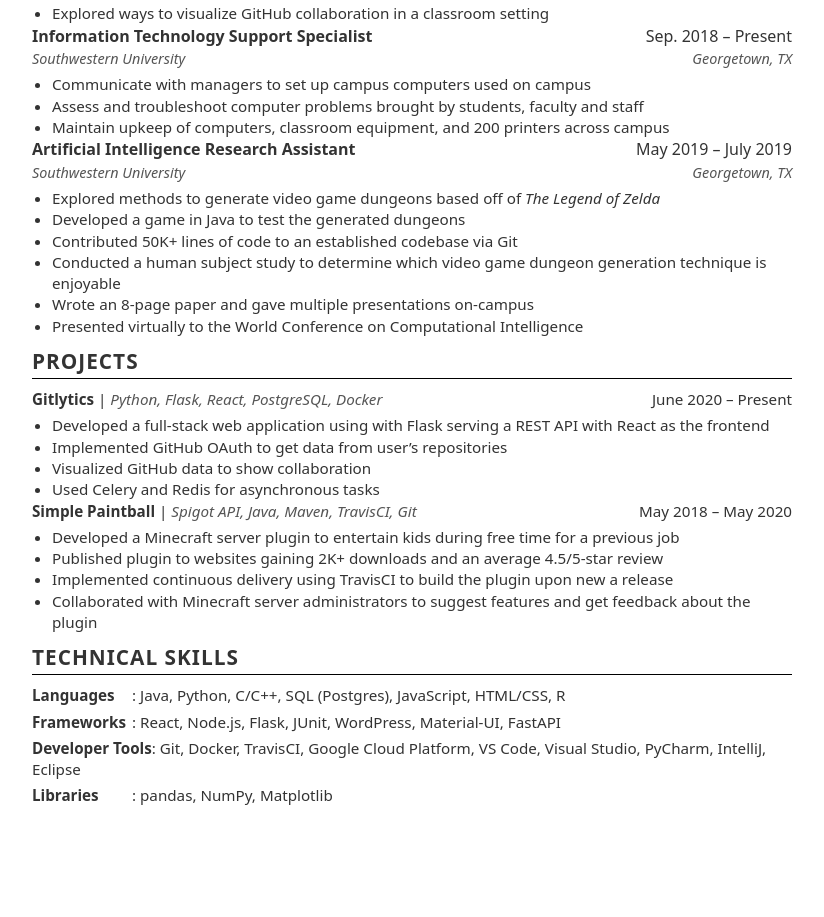
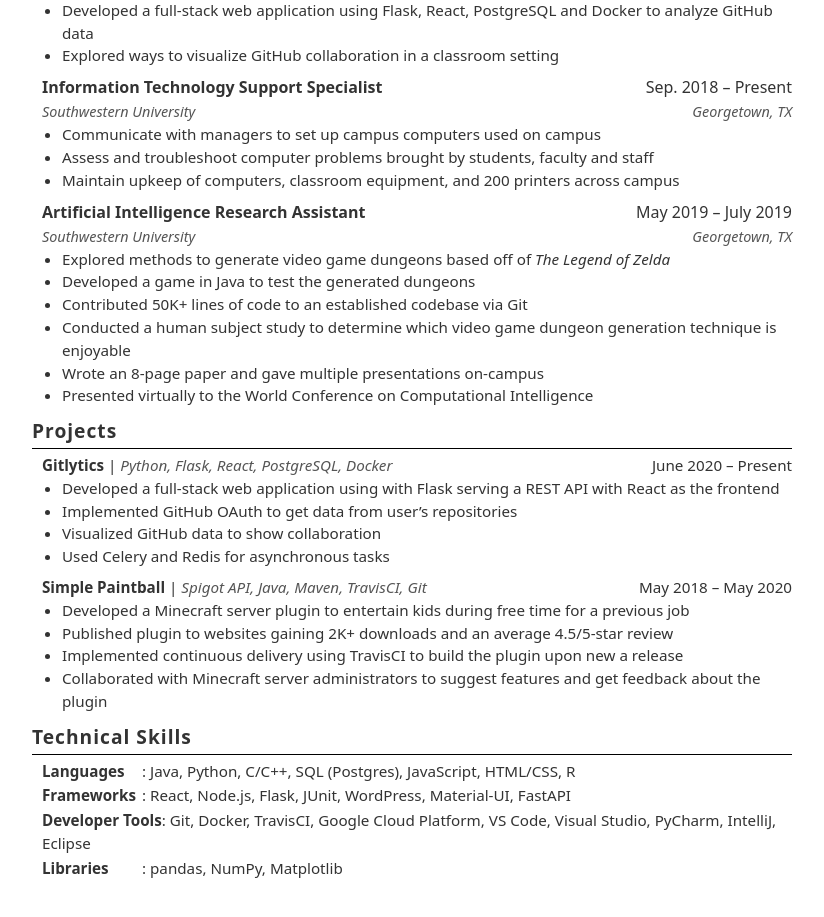
Before and after one commit to Nikhil1920/resumes, a SvelteKit app: page /templates/tenali in a window 1280 px wide. Shown: the part 419-1336 px from the top of the page, without its empty margins (228-1052 px from the left). Before the commit the page ends 1266 px from the top, so only its background shows below. Built offline with nearby package versions, Linux system fonts and the light colour scheme.

Commit message:
update styles as necessary

```diff
--- a/src/routes/(preview)/templates/tenali/+page.svelte
+++ b/src/routes/(preview)/templates/tenali/+page.svelte
@@ -227,7 +227,7 @@
     .container {
         /* font-family: sans-serif; */
         /* Changed from default serif for better screen readability */
-        line-height: 1.4;
+        /* line-height: 1.4; */
         margin: 40px auto;
         /* Added auto margin for centering */
         max-width: 800px;
@@ -237,23 +237,13 @@
         color: #333;
     }
 
-    h1,
-    h2,
-    h3,
-    p,
-    ul,
-    li {
-        margin: 0;
-        padding: 0;
-    }
-
     .header {
         text-align: center;
         /* margin-bottom: 20px; */
     }
 
     .header h1 {
-        font-size: 2em;
+        font-size: 2.5em;
         /* Approximates \Huge */
         font-weight: bold;
         /* text-transform: uppercase; */
@@ -285,31 +275,31 @@
     }
 
     section h2 {
-        font-size: 1.3em;
+        font-size: 1.2em;
         font-weight: bold;
-        text-transform: uppercase;
+        text-transform: capitalize;
         /* Approximates \scshape */
         letter-spacing: 1px;
         /* Added spacing for uppercase */
         border-bottom: 1px solid black;
         padding-bottom: 2px;
-        margin-bottom: 10px;
+        margin-bottom: 5px;
     }
 
     ul.section-list {
         list-style: none;
-        padding-left: 0;
+        padding-left: 10px;
     }
 
     ul.section-list > li {
-        /* margin-bottom: 15px; */
+        margin-bottom: 8px;
         /* Space between entries */
     }
 
     .subheading {
         display: flex;
         justify-content: space-between;
-        margin-bottom: 5px;
+        /* margin-bottom: 5px; */
         /* Space before bullet points */
     }
 
@@ -334,8 +324,6 @@
         list-style: disc;
         /* Standard bullets */
         padding-left: 20px;
-        /* Indent bullet points */
-        margin-top: 5px;
     }
 
     ul.item-list li {
@@ -347,13 +335,12 @@
 
     .skills-list ul {
         list-style: none;
-        padding-left: 0;
+        padding-left: 10px;
     }
 
     .skills-list li {
         font-size: 0.95em;
-        /* Approximates \small */
-        margin-bottom: 5px;
+        margin-bottom: 2px;
     }
 
     .skills-list strong {
@@ -373,7 +360,7 @@
     .project-heading {
         display: flex;
         justify-content: space-between;
-        margin-bottom: 5px;
+        /* margin-bottom: 5px; */
         font-size: 0.95em;
         /* Approximates \small */
     }
```
